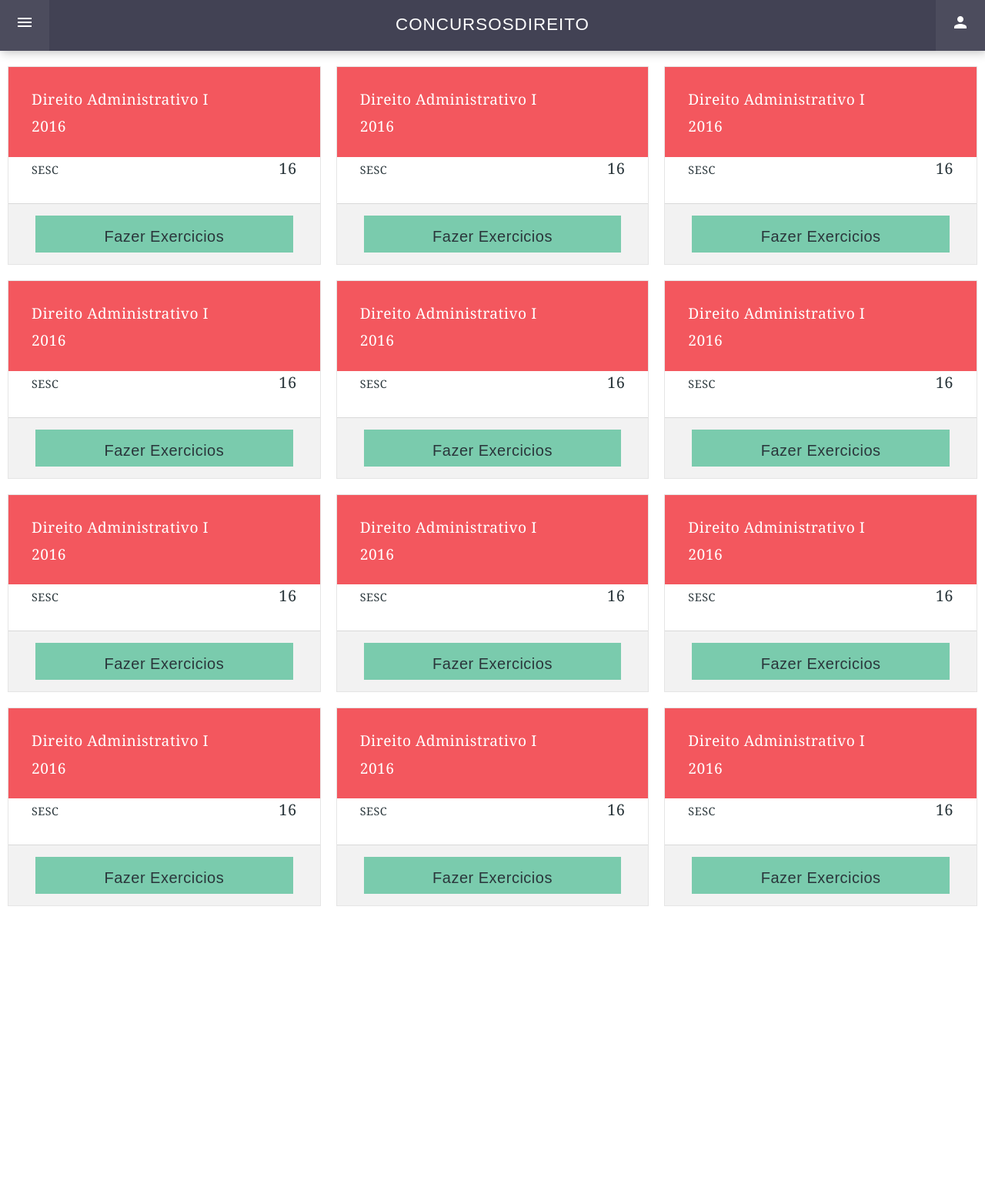
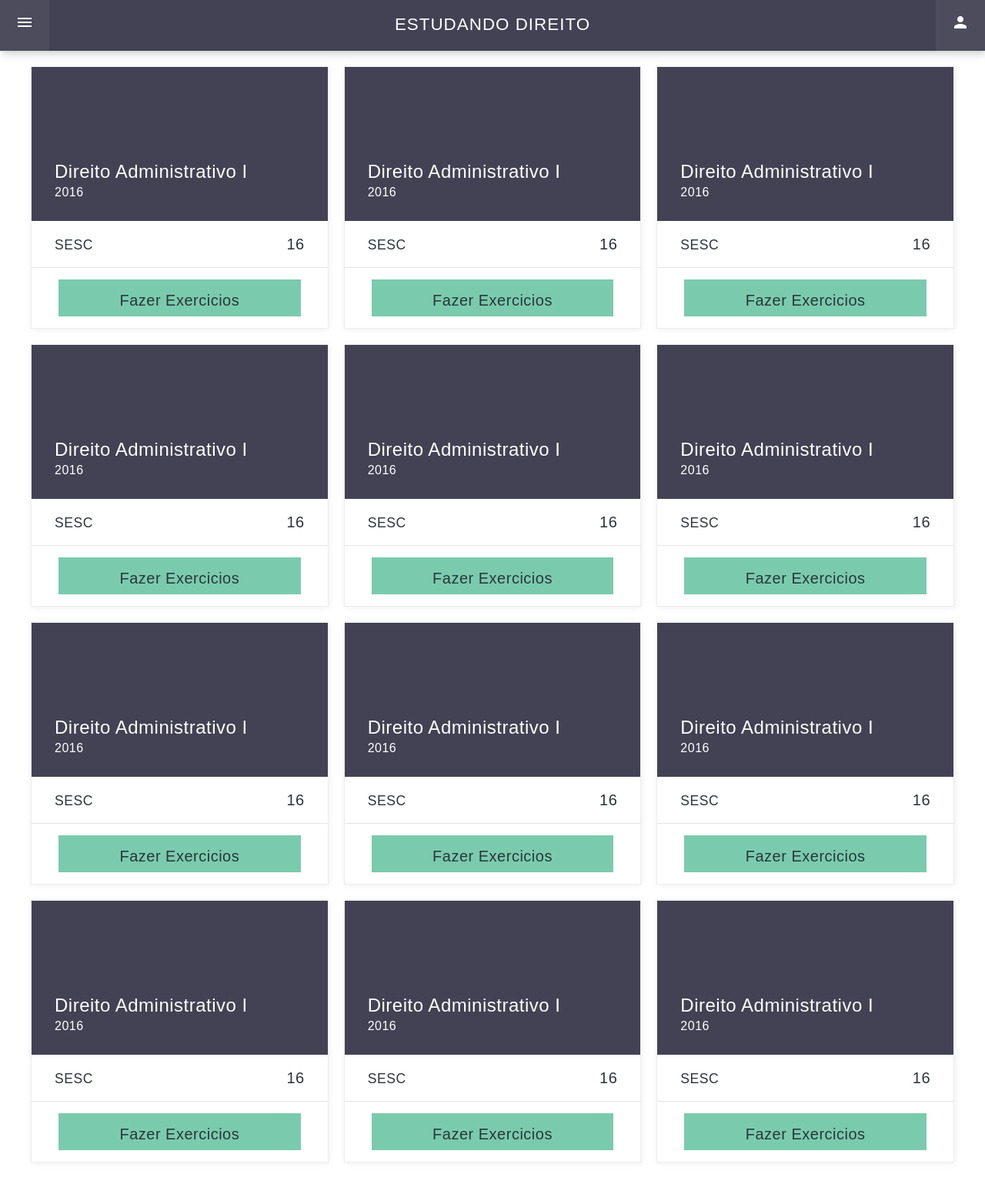
Before and after one commit to ccmdesign-archives/direito-no-concurso, a Jekyll site: the page built from source/index2.html, in a window 1280 px wide. Shown: the whole page at 77% size. Built offline with Jekyll 4.4.1, drawn with Linux system fonts in a browser that asks for light colours; some web fonts are replaced; before the commit the page ends 1177 px from its top, so only the background shows below that.

Commit message:
apostilas list

```diff
--- a/source/_layouts/default.html
+++ b/source/_layouts/default.html
@@ -14,7 +14,7 @@
   <body class="{{page.body_class}}">
     <header class="top-bar">
       <span class="top-bar__button"><i class="material-icons">menu</i></span>
-      <h1 class="top-bar__title"><a href="{{ 'index.html' | relative_url }}">concursosdireito</a></h1>
+      <h1 class="top-bar__title"><a href="{{ 'index.html' | relative_url }}">estudando direito</a></h1>
       <span class="top-bar__button"><i class="material-icons">person</i></span>
     </header>
     <div id="overlay" class="js-overlay"></div>
--- a/source/_sass/_card.scss
+++ b/source/_sass/_card.scss
@@ -3,6 +3,7 @@
   margin: 0 auto;
   display: flex;
   flex-wrap: wrap;
+  padding: 0 30px 50px;
 
   .card {
     flex: 1;
@@ -13,22 +14,36 @@
     overflow: hidden;
 
     &__header {
-      background-color: $main-color;
-      padding: 30px 30px 25px;
+      background-color: $blue-gray;
+      background-size: cover;
+      padding: 0 30px 25px;
       color: white;
       position: relative;
+      height: 200px;
+      display: flex;
+      flex-direction: column;
+      justify-content: flex-end;
 
-      h1, h2 {
-        font-size: 1.2rem;
-        font-weight: 100;
-        text-align: left;
+      > * {
+        position: relative;
+        z-index: 1;
       }
+    }
+
+    &__header:after {
+      position: absolute;
+      bottom: 0;
+      left: 0;
+      width: 100%;
+      background-image: linear-gradient(transparent, $blue-gray);
+      height: 200px;
+      content: "";
     }
 
     &__content {
       flex: 1;
-      padding-left: 30px;
-      padding-right: 30px;
+      padding: 15px 30px;
+      font-family: $display-font;
     }
 
     &__judges,
@@ -52,8 +67,7 @@
 
     &__controls {
       padding: 0 20px;
-      margin: 30px 0 0;
-      background-color: rgba(black, .05);
+      margin: 0;
       border-top: 1px solid rgba(black, .1);
 
       > a {
@@ -71,22 +85,37 @@
 
 .card {
   text-align: left;
-  border: 1px solid rgba(black, .1);
+  border: 1px solid rgba(black, .07);
+  box-shadow: 1px 1px 8px rgba(black, .07);
   margin: 20px 10px 0;
-  // background-color: rgba(black, .05);
 
-  h1, h2, p {
-    font-weight: 100;
+
+  h1, h2, h3, p {
     margin: 0;
+    font-family: $display-font;
+    font-weight: 300;
   }
 
   h1 {
-    font-size: 1.2rem;
+    font-size: 1.5rem;
     line-height: 1.2;
-    margin-bottom: 10px;
   }
 
-  p {
-    font-size: .9rem;
+  h2 {
+    font-size: 1rem;
+    text-transform: uppercase;
   }
+
+  h3 {
+    font-size: 1.1rem;
+    color: rgba(white, .6);
+    margin-top: 10px;
+
+    span {
+      float: right;
+    }
+  }
+
+  p { font-size: 1.1rem; }
+
 }
--- a/source/_sass/_exercise-list.scss
+++ b/source/_sass/_exercise-list.scss
@@ -76,6 +76,15 @@
       color: rgba($gray, 1);
     }
 
+    input[type="checkbox"]:checked + label input[type="text"] {
+      border-color: rgba(black, .1);
+      background-color: rgba(black, .05);
+      &::-webkit-input-placeholder { color: rgba(white, .7); }
+      &:-moz-placeholder { color: rgba(white, .7); } /* Firefox 18- */
+      &::-moz-placeholder { color: rgba(white, .7); } /* Firefox 19+ */
+      &:-ms-input-placeholder { color: rgba(white, .7); }
+    }
+
     label { display: flex; }
     label:before { flex: 0; }
 
@@ -102,7 +111,7 @@
     font-weight: 100;
   }
 
-  h1 {
+  &__header {
     margin-left: 60px;
   }
 
```
Also changed, not shown: source/_data/apostilas.yaml (added, +71 -0 lines), source/apostilas.html (added, +49 -0 lines), source/exercicios.html (renamed from source/index.html).
